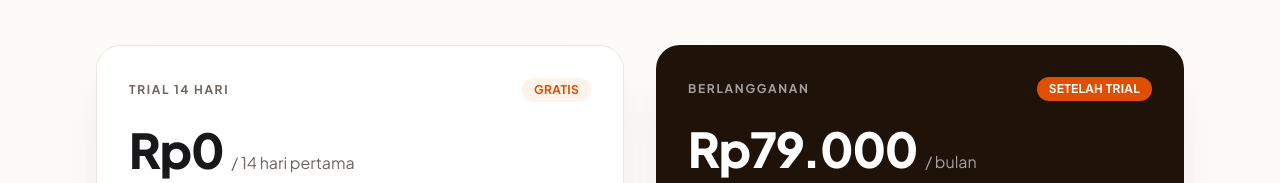
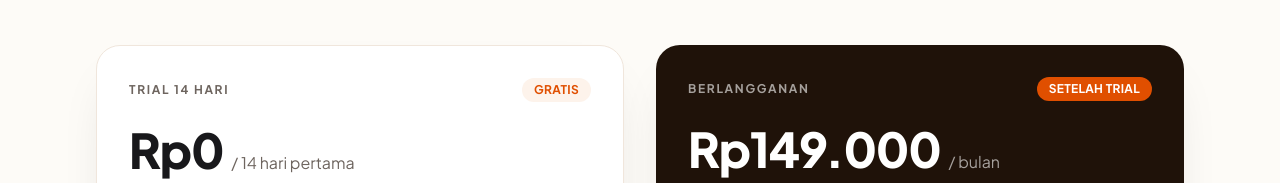
Before and after one commit to Aapipp/larisinaja, a plain HTML site: page index.html in a window 1280 px wide. Shown: the part 1573-1756 px from the top of the page. Drawn offline with nearby package versions, Linux system fonts and the light colour scheme.

Commit message:
update: price adjustment to Rp149.000/month on subscription plan

```diff
--- a/index.html
+++ b/index.html
@@ -300,7 +300,7 @@
             <span class="rounded-full bg-[#E04F00] px-3 py-1 text-xs font-bold uppercase tracking-wide text-white">Setelah trial</span>
           </div>
           <div class="mt-6 flex items-baseline gap-2">
-            <span class="text-5xl font-extrabold tracking-tight">Rp79.000</span>
+            <span class="text-5xl font-extrabold tracking-tight">Rp149.000</span>
             <span class="text-white/60">/ bulan</span>
           </div>
           <p class="mt-3 text-white/70">Lanjutkan semua yang sudah kamu siapkan selama trial, plus laporan bulanan.</p>
```
Also changed, not shown: 1 other file.
